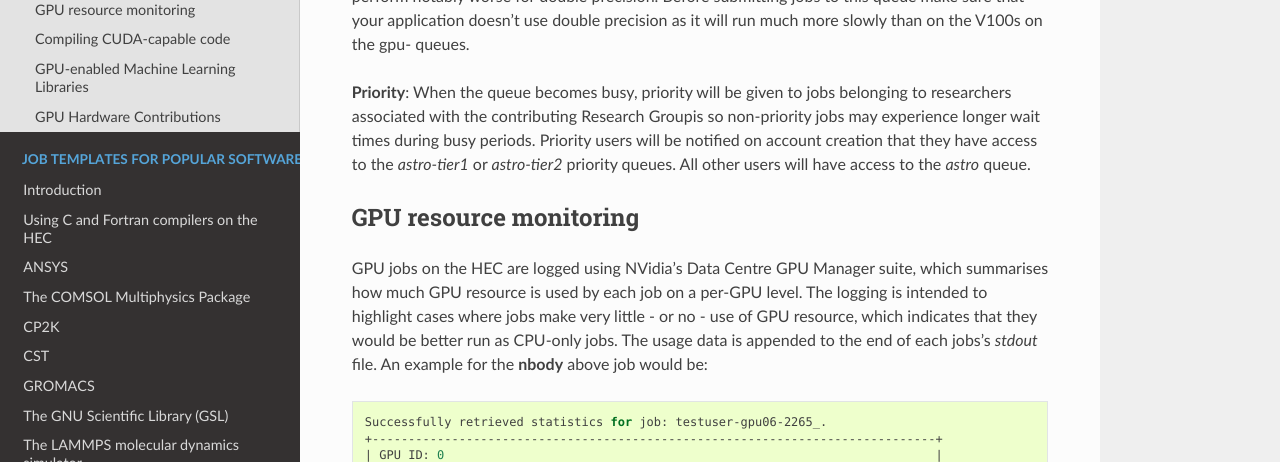
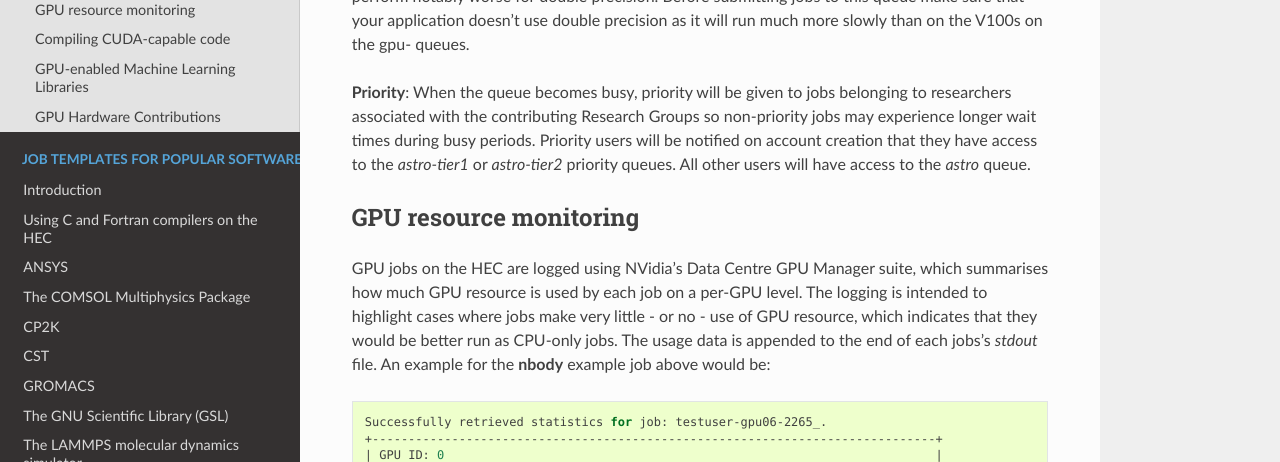
Before and after one commit to MikePacey/Lancaster-HEC, a Sphinx documentation site: the page built from docs/gpu.rst, in a window 1280 px wide and 900 px high, scrolled down 2306 px. Shown: the part 175-637 px from the top of the window. Built offline with Sphinx 7.4.7 and the Read the Docs theme 3.1.0, drawn with Linux system fonts in a browser that asks for light colours; formulas are drawn with MathJax 3; some of the changed text lies outside the part shown.

Commit message:
main branch

```diff
--- a/docs/gpu.rst
+++ b/docs/gpu.rst
@@ -13,7 +13,7 @@
 Example of a batch GPU job script
 ---------------------------------
 
-The following job will run the CUDA nbody demo application as a benchmark on two GPUs:
+The following job will run the CUDA **nbody** demo application as a benchmark on two GPUs:
 
 .. code-block:: bash
 
@@ -129,7 +129,7 @@
 will run much more slowly than on the V100s on the gpu- queues.
 
 **Priority**: When the queue becomes busy, priority will be given to jobs belonging
-to researchers associated with the contributing Research Groupis so non-priority jobs
+to researchers associated with the contributing Research Groups so non-priority jobs
 may experience longer wait times during busy periods. Priority users will be notified
 on account creation that they have access to the *astro-tier1* or *astro-tier2* priority
 queues. All other users will have access to the *astro* queue.
@@ -143,8 +143,8 @@
 a per-GPU level. The logging is intended to highlight cases
 where jobs make very little - or no - use of GPU resource, which indicates
 that they would be better run as CPU-only jobs. The usage data is appended
-to the end of each jobs's *stdout* file. An example for the **nbody** above job would
-be:
+to the end of each jobs's *stdout* file. An example for the **nbody** example job above
+would be:
 
 .. code-block:: bash
 
```
